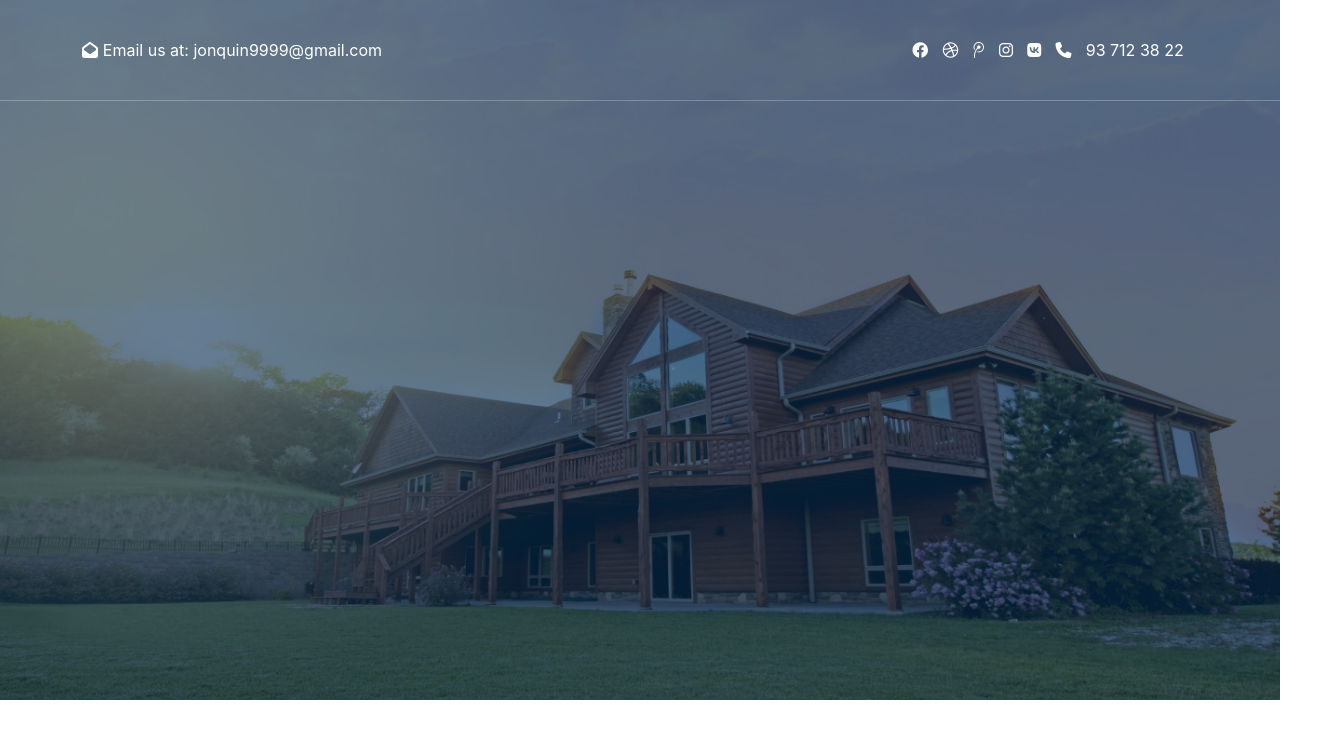
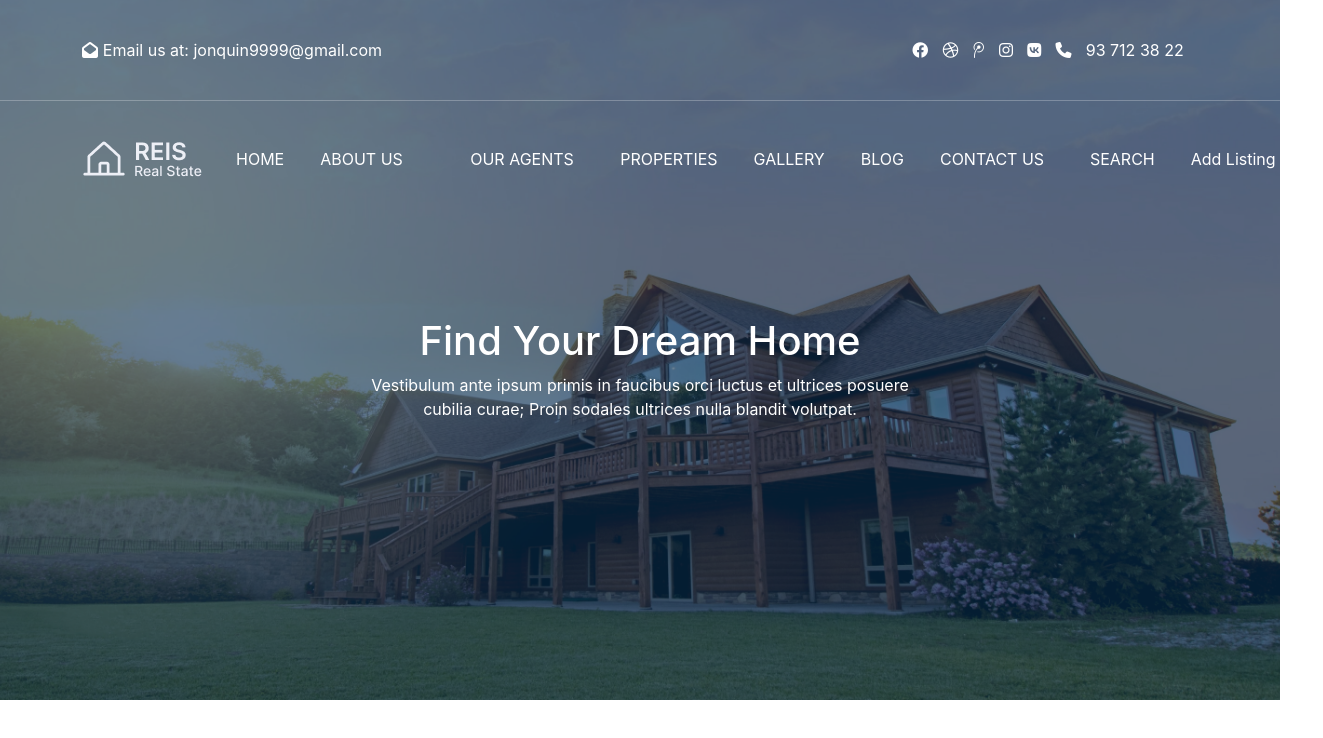
Before and after one commit to IxtiyorSadullayev/newturtkul, a React (Create React App) app in the folder front/: page / in a window 1280 px wide. Shown: the top 738 px of the page, 1323 px wide, since content can reach past the window. Built offline with nearby package versions, Linux system fonts and the light colour scheme.

Commit message:
Header qoshildi

```diff
--- /dev/null
+++ b/front/src/pages/homePage/Asosiy.jsx
@@ -0,0 +1,12 @@
+import React from "react";
+
+const Asosiy = () =>{
+    return (
+        <div className="asosiy">
+            <h1>Find Your Dream Home</h1>
+            <p>Vestibulum ante ipsum primis in faucibus orci luctus et ultrices posuere <br /> cubilia curae; Proin sodales ultrices nulla blandit volutpat.</p>
+        </div>
+    )
+}
+
+export default Asosiy;
--- a/front/src/pages/homePage/HomePage.jsx
+++ b/front/src/pages/homePage/HomePage.jsx
@@ -1,12 +1,16 @@
 import React from 'react'
 import Ijtimoiy from './Ijtimoiy'
 import './homepage.css'
+import Navbar from './Navbar'
+import Asosiy from './Asosiy'
 function HomePage() {
   return (
     <>
       <header>
         <Ijtimoiy />
         <hr />
+        <Navbar />
+        <Asosiy />
       </header>
     </>
   )
--- /dev/null
+++ b/front/src/pages/homePage/Navbar.jsx
@@ -0,0 +1,50 @@
+import React from "react";
+import Logo from './../../img/logo.png';
+const Navbar = () => {
+    return (
+        <nav className="navbar navbar-expand-sm ">
+            <div className="container">
+                <a href="/" className="navbar-brand"><img src={Logo} alt="Logo" /></a>
+                <button className="navbar-toggler" data-bs-toggle='collapse' data-bs-target='#menu'>
+                    <i className="fa fa-bars" style={{ color: 'white' }}></i>
+                </button>
+                <div className="collapse navbar-collapse" id="menu">
+                    <ul className="navbar-nav ijtimoiy me-auto mb-2 mb-lg-0">
+
+                    </ul>
+                    <ul className="navbar-nav linklar">
+                        <li className="nav-item">
+                            <a href="/" className="nav-link">HOME</a>
+                        </li>
+                        <li className="nav-item">
+                            <a href="/" className="nav-link uzun">ABOUT US</a>
+                        </li>
+                        <li className="nav-item">
+                            <a href="/" className="nav-link uzun">OUR AGENTS</a>
+                        </li>
+                        <li className="nav-item">
+                            <a href="/" className="nav-link">PROPERTIES</a>
+                        </li>
+                        <li className="nav-item">
+                            <a href="/" className="nav-link">GALLERY</a>
+                        </li>
+                        <li className="nav-item">
+                            <a href="/" className="nav-link">BLOG</a>
+                        </li>
+                        <li className="nav-item">
+                            <a href="/" className="nav-link uzun">CONTACT US</a>
+                        </li>
+                        <li className="nav-item">
+                            <a href="/" className="nav-link">SEARCH</a>
+                        </li>
+                        <li className="nav-item">
+                            <a href="/" className="nav-link uzun">Add Listing</a>
+                        </li>
+                    </ul>
+                </div>
+            </div>
+        </nav>
+    )
+}
+
+export default Navbar;
--- a/front/src/pages/homePage/homepage.css
+++ b/front/src/pages/homePage/homepage.css
@@ -34,3 +34,18 @@ header{
 hr{
     margin: 0;
 }
+.linklar a{
+    margin: 0 10px ;
+    color: white!important;
+}
+.uzun{
+    width: 130px!important;
+}
+.asosiy{
+    display: flex;
+    align-items: center;
+    justify-content: center;
+    flex-direction: column;
+    margin-top: 100px;
+    text-align: center;
+}
```
Also changed, not shown: front/src/img/logo.png (added).
